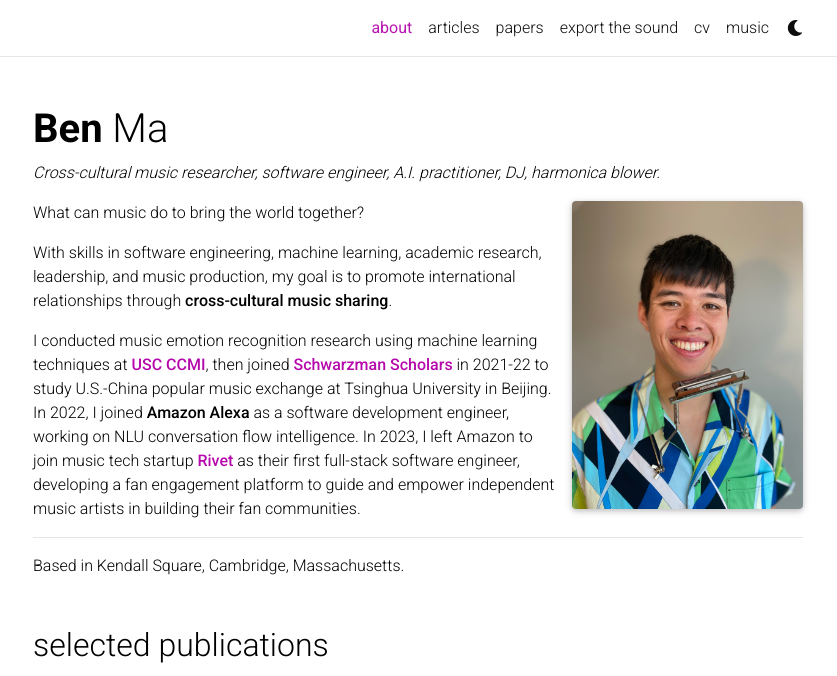
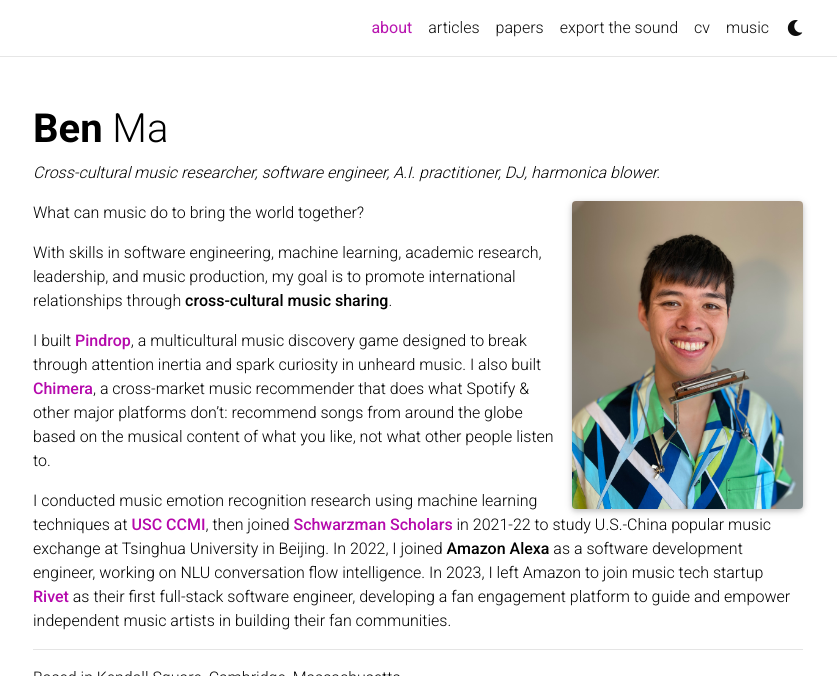
Before and after one commit to Lysosome/benjma.github.io, a Jekyll site: the page built from _pages/about.md, in a window 1280 px wide and 1139 px high, cut to the strip 0-676 px from the top of the window. Shown: the whole strip, without its empty margins (222-1059 px from the left). Built offline with Jekyll 4.4.1, drawn with Linux system fonts in a browser that asks for light colours; comment, search, counter and statistics services are not loaded; a style sheet for code colours, icons or effects is not loaded.

Commit message:
Add projects to front page

```diff
--- a/_pages/about.md
+++ b/_pages/about.md
@@ -19,6 +19,8 @@ What can music do to bring the world together?
 
 With skills in software engineering, machine learning, academic research, leadership, and music production, my goal is to promote international relationships through **cross-cultural music sharing**.
 
+I built **[Pindrop](https://pindrop.cc)**, a multicultural music discovery game designed to break through attention inertia and spark curiosity in unheard music. I also built **[Chimera](https://chimera.benma.dev)**, a cross-market music recommender that does what Spotify & other major platforms don't: recommend songs from around the globe based on the musical content of what you like, not what other people listen to.
+
 I conducted music emotion recognition research using machine learning techniques at **[USC CCMI](https://sail.usc.edu/~ccmi/)**, then joined **[Schwarzman Scholars](https://www.schwarzmanscholars.org/)** in 2021-22 to study U.S.-China popular music exchange at Tsinghua University in Beijing. In 2022, I joined **Amazon Alexa** as a software development engineer, working on NLU conversation flow intelligence. In 2023, I left Amazon to join music tech startup **[Rivet](https://rivet.app)** as their first full-stack software engineer, developing a fan engagement platform to guide and empower independent music artists in building their fan communities.
 
 ---
```
